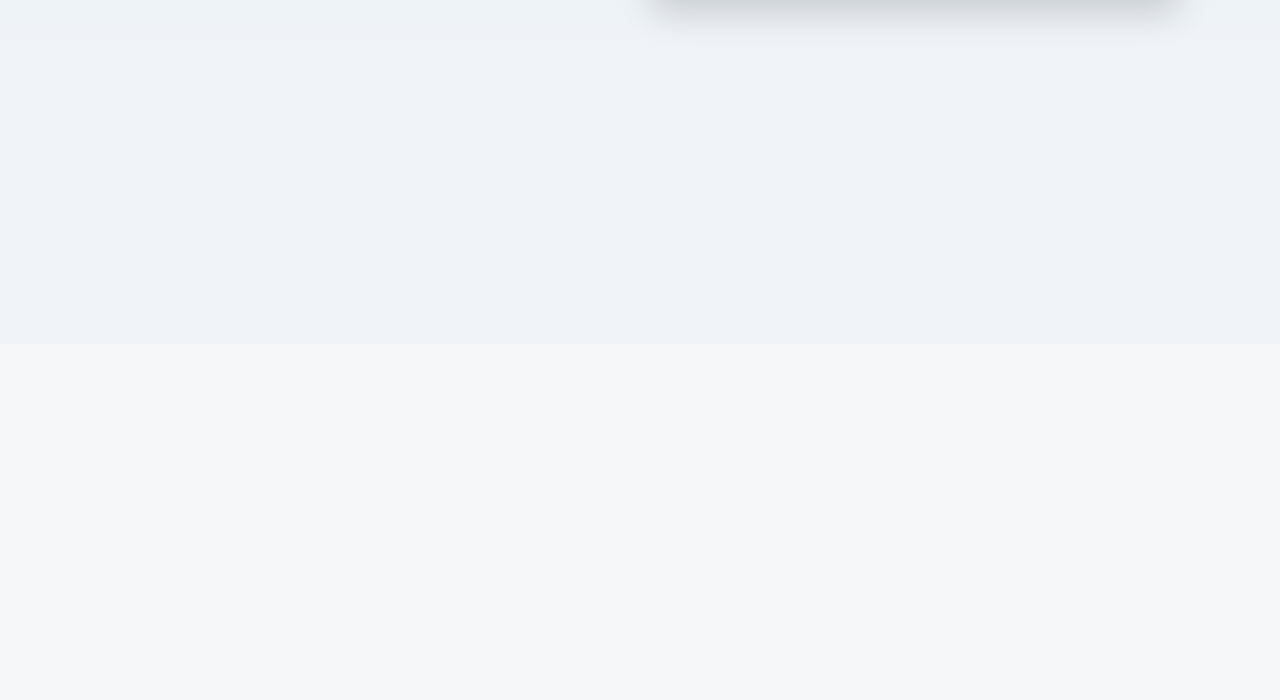
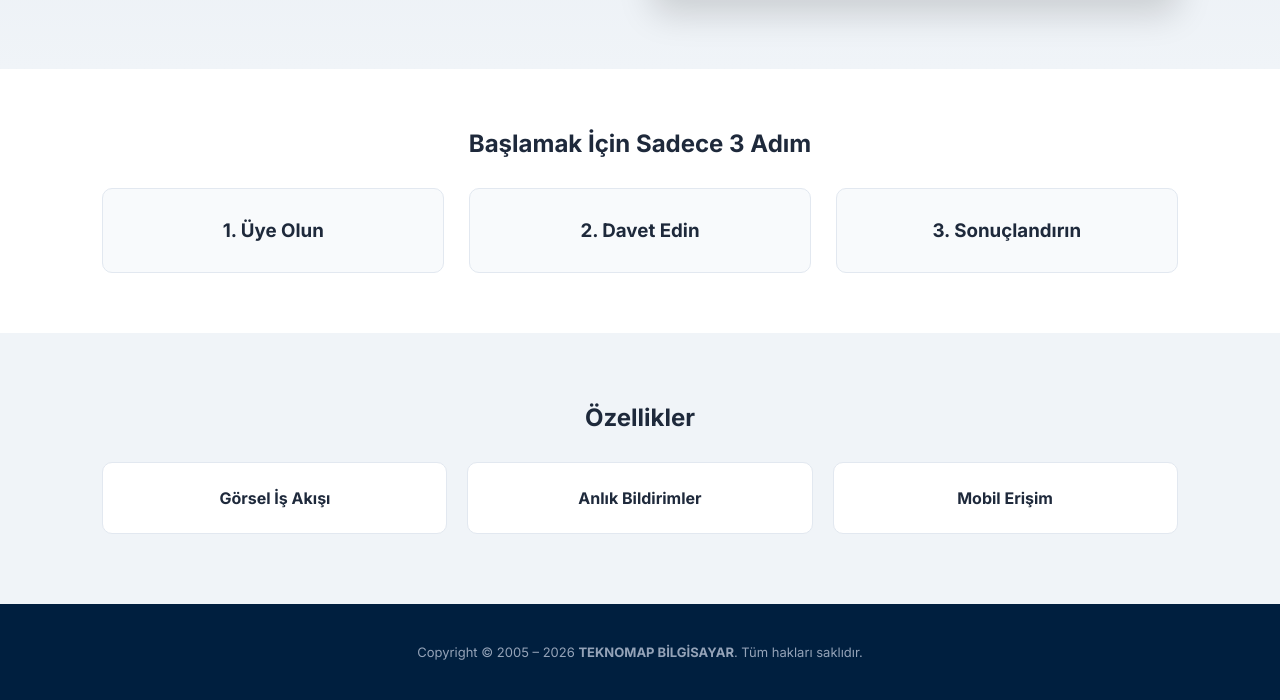
Before and after one commit to miran4726/taskmap, a Flask app: page / in a window 1280 px wide. Shown: the part 456-1156 px from the top of the page. Before the commit the page ends 489 px from the top, so only its background shows below. Run offline with Flask 3, Linux system fonts and the light colour scheme.

Commit message:
Refactor index.html with style and structure updates
Updated styles and structure in index.html, including modifications to button styles and the addition of sections for steps and features.

```diff
--- a/templates/index.html
+++ b/templates/index.html
@@ -7,36 +7,45 @@
     <link rel="stylesheet" href="https://cdnjs.cloudflare.com/ajax/libs/font-awesome/6.4.0/css/all.min.css">
     <style>
         * { margin: 0; padding: 0; box-sizing: border-box; font-family: 'Inter', sans-serif; }
-        body { background-color: #f0f4f8; color: #1e293b; overflow-x: hidden; scroll-behavior: smooth; }
+        body { background-color: #f0f4f8; color: #1e293b; overflow-x: hidden; }
         header { display: flex; justify-content: space-between; align-items: center; padding: 15px 8%; background: #ffffff; box-shadow: 0 1px 3px rgba(0,0,0,0.05); position: sticky; top: 0; z-index: 1000; }
         .logo-area { display: flex; align-items: center; gap: 10px; text-decoration: none; }
         .logo-text { font-size: 20px; font-weight: 700; color: #004080; }
         nav { display: flex; gap: 25px; align-items: center; }
         nav a { text-decoration: none; color: #475569; font-size: 14px; font-weight: 500; }
         .auth-buttons { display: flex; gap: 10px; }
-        .btn { padding: 8px 18px; border-radius: 6px; text-decoration: none; font-weight: 600; font-size: 14px; display: inline-flex; align-items: center; gap: 8px; }
+        .btn { padding: 8px 18px; border-radius: 6px; text-decoration: none; font-weight: 600; font-size: 14px; cursor: pointer; display: inline-flex; align-items: center; gap: 8px; }
         .btn-outline { border: 1px solid #cbd5e1; color: #1e293b; background: #fff; }
         .btn-solid { background: #004080; color: #fff; border: 1px solid #004080; }
+
         .hero { display: flex; justify-content: space-between; align-items: center; padding: 70px 8%; background: linear-gradient(180deg, #e2e8f0 0%, #f0f4f8 100%); gap: 30px; }
         .hero-content { max-width: 520px; }
         .hero-content h1 { font-size: 38px; color: #0f172a; margin-bottom: 15px; }
 
-        /* Video Kutusu */
-        .hero-preview-box { background: #000; border-radius: 12px; width: 550px; height: 320px; box-shadow: 0 15px 35px rgba(0,0,0,0.15); border: 1px solid #cbd5e1; overflow: hidden; }
+        /* Video Alanı (Eski görselin yerine geçti) */
+        .hero-preview-box { background: #000; border-radius: 12px; width: 550px; height: 320px; box-shadow: 0 15px 35px rgba(0,0,0,0.15); overflow: hidden; position: relative; }
         .hero-preview-box video { width: 100%; height: 100%; object-fit: cover; }
+
+        .steps-section { padding: 60px 8%; background: #ffffff; text-align: center; }
+        .steps-grid { display: grid; grid-template-columns: repeat(3, 1fr); gap: 25px; margin-top: 30px; }
+        .step-box { background: #f8fafc; padding: 30px; border-radius: 10px; border: 1px solid #e2e8f0; }
+
+        .features-section { padding: 70px 8%; background: #f0f4f8; text-align: center; }
+        .feature-grid { display: grid; grid-template-columns: repeat(3, 1fr); gap: 20px; margin-top: 30px; }
+        .feature-card { background: #fff; padding: 25px; border-radius: 10px; border: 1px solid #e2e8f0; }
+
+        footer { background: #001f3f; color: #94a3b8; padding: 40px 8%; text-align: center; font-size: 13px; }
     </style>
 </head>
 <body>
 
     <header>
-        <a href="/" class="logo-area">
-            <span class="logo-text">TaskMap</span>
-        </a>
+        <a href="/" class="logo-area"><span class="logo-text">TaskMap</span></a>
         <nav>
             <a href="/">Anasayfa</a>
             <a href="#features">Özellikler</a>
             <a href="#">Fiyatlandırma</a>
-            <a href="#">İletişim</a>
+            <a href="#">Blog</a>
         </nav>
         <div class="auth-buttons">
             <a href="/login" class="btn btn-outline">Giriş Yap</a>
@@ -50,11 +59,10 @@
             <p>Kanban prensipleriyle işlerinizi organize edin, verimliliğinizi zirveye çıkarın.</p>
             <div style="margin-top: 25px; display: flex; gap: 15px; align-items: center;">
                 <a href="/login" class="btn btn-solid">Ücretsiz Başla</a>
-                <a href="#video-section" style="color: #004080; text-decoration: none; font-weight: 600;"><i class="fa-regular fa-circle-play fa-lg"></i> Tanıtım İzle</a>
+                <a href="#video-section" style="color: #004080; font-weight: 600; text-decoration: none;"><i class="fa-regular fa-circle-play"></i> Tanıtım İzle</a>
             </div>
         </div>
 
-        <!-- Video Alanı -->
         <div id="video-section" class="hero-preview-box">
             <video autoplay muted loop playsinline>
                 <source src="{{ url_for('static', filename='videos/taskmap_tanitim.mp4') }}" type="video/mp4">
@@ -62,5 +70,27 @@
         </div>
     </section>
 
+    <section class="steps-section">
+        <h2>Başlamak İçin Sadece 3 Adım</h2>
+        <div class="steps-grid">
+            <div class="step-box"><h3>1. Üye Olun</h3></div>
+            <div class="step-box"><h3>2. Davet Edin</h3></div>
+            <div class="step-box"><h3>3. Sonuçlandırın</h3></div>
+        </div>
+    </section>
+
+    <section class="features-section" id="features">
+        <h2>Özellikler</h2>
+        <div class="feature-grid">
+            <div class="feature-card"><h4>Görsel İş Akışı</h4></div>
+            <div class="feature-card"><h4>Anlık Bildirimler</h4></div>
+            <div class="feature-card"><h4>Mobil Erişim</h4></div>
+        </div>
+    </section>
+
+    <footer>
+        <p>Copyright &copy; 2005 – 2026 <strong>TEKNOMAP BİLGİSAYAR</strong>. Tüm hakları saklıdır.</p>
+    </footer>
+
 </body>
 </html>
```
